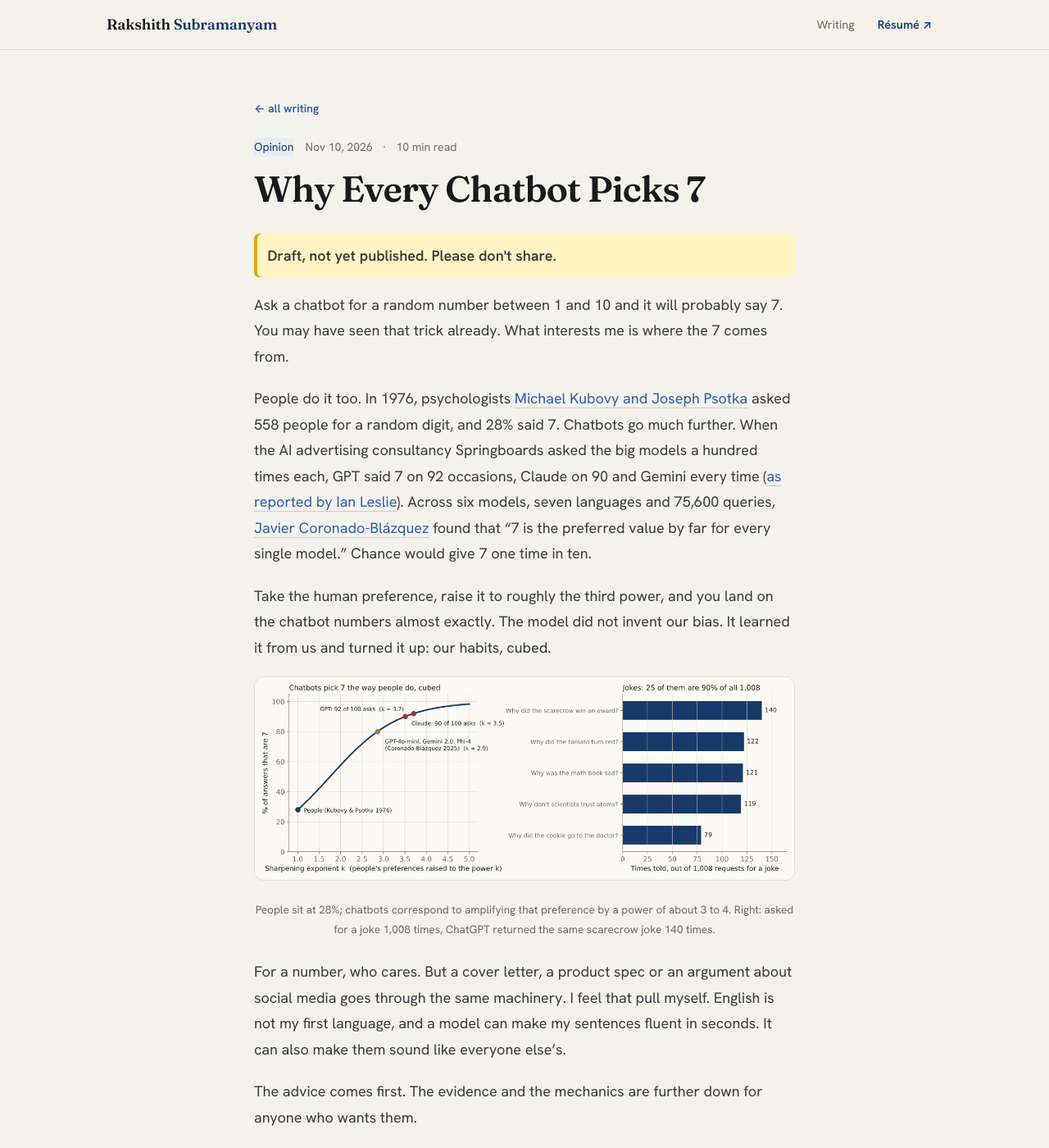
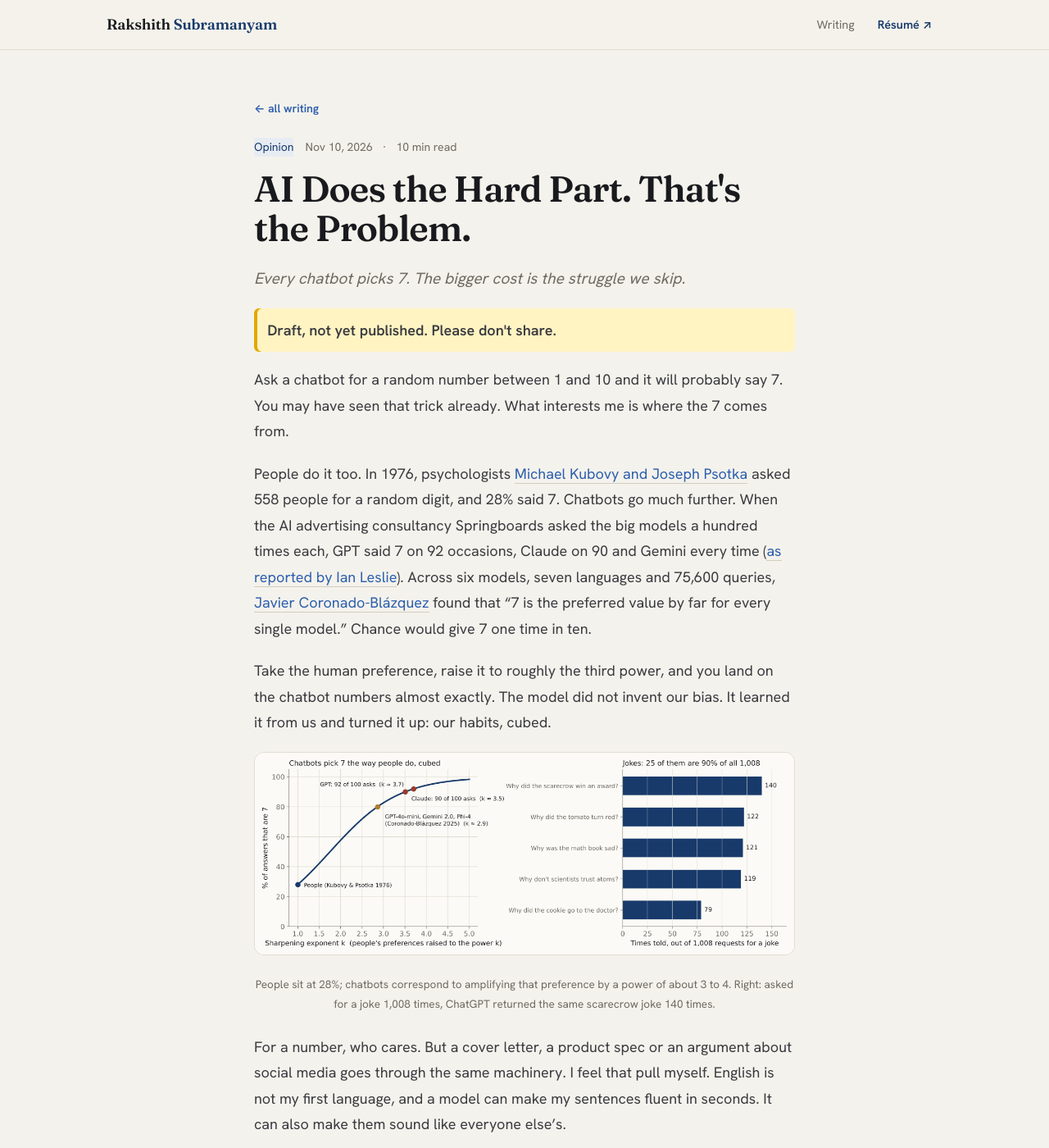
Before and after one commit to Rakshith-2905/portfolio, a Jekyll site: the page built from drafts/2fc3307e2f/index.md, in a window 1280 px wide and 1400 px high. Shown: the whole window at 82% size. Built offline with Jekyll 4.4.1, drawn with Linux system fonts in a browser that asks for light colours; some of the changed text lies outside the part shown.

Commit message:
Draft op-ed: new title and subtitle, friction pivot, learning evidence
Adds optional subtitle support to the post layout.

Co-Authored-By: Claude Opus 5.5 <noreply@anthropic.com>

```diff
--- a/_layouts/post.html
+++ b/_layouts/post.html
@@ -11,6 +11,7 @@ layout: default
       <span>{% include read-time.html content=content %}</span>
     </div>
     <h1>{{ page.title }}</h1>
+    {% if page.subtitle %}<p class="p-dek">{{ page.subtitle }}</p>{% endif %}
     <div class="post-body">
       {{ content }}
     </div>
--- a/assets/css/main.css
+++ b/assets/css/main.css
@@ -431,3 +431,5 @@ footer.foot{border-top:1px solid var(--line); padding:38px 0; margin-top:30px; b
 @media(max-width:560px){ .post-body .drain-cells{grid-template-columns:1fr} .post-body .drain-cells .drain-today{grid-column:auto} .post-body .drain-cells .drain-today img{aspect-ratio:4/3} .post-body .drain-cells div:nth-child(4) img{flex:none; height:auto; aspect-ratio:4/3} }
 .post-body .math-box{border:1px solid #E1DDD2; border-radius:10px; padding:.8em 1.1em; margin:1.6em 0; background:#FBFAF6}
 .post-body .math-box summary{font-weight:700; cursor:pointer}
+
+.post-wrap .p-dek{font-size:1.2rem; line-height:1.45; color:var(--muted); margin:-6px 0 22px; font-style:italic}
--- a/drafts/2fc3307e2f/index.md
+++ b/drafts/2fc3307e2f/index.md
@@ -1,13 +1,14 @@
 ---
 layout: post
-title: "Why Every Chatbot Picks 7"
+title: "AI Does the Hard Part. That's the Problem."
+subtitle: "Every chatbot picks 7. The bigger cost is the struggle we skip."
 date: 2026-11-10
 kind: Opinion
 permalink: /drafts/2fc3307e2f/
 sitemap: false
 robots: noindex
 unlisted: true
-excerpt: "Chatbots pick 7 the way people do, cubed. The same pull is flattening how we write, code and argue, and it takes a few habits to push back."
+excerpt: "Every chatbot picks 7. The bigger cost is the struggle we skip: the slow, hard part of writing, coding and learning is where we do our thinking, and AI is very good at doing it for us."
 ---
 
 <div class="draft-banner">Draft, not yet published. Please don't share.</div>
@@ -25,11 +26,13 @@ Take the human preference, raise it to roughly the third power, and you land on
 
 For a number, who cares. But a cover letter, a product spec or an argument about social media goes through the same machinery. I feel that pull myself. English is not my first language, and a model can make my sentences fluent in seconds. It can also make them sound like everyone else's.
 
+But sameness is only the visible symptom. The bigger cost is what we skip to get there. The slow, hard part of writing, coding or learning is where we do our thinking, and AI is very good at doing that part for us.
+
 The advice comes first. The evidence and the mechanics are further down for anyone who wants them.
 
 ## What to do: find your 4
 
-A model will always offer you the 7: the likeliest answer, nicely phrased. For anything that matters, find your 4 first.
+A model will always offer you the 7: the likeliest answer, nicely phrased, with the hard part already done. For anything that matters, find your 4 first.
 
 1. **Hand off the chores, not the judgment.** Know which one you are asking for.
 2. **Decide what good looks like before you start.** Otherwise twenty polished options pick for you.
@@ -50,6 +53,7 @@ And once in a while, write something with no help at all.
   <figcaption>Three findings, one each for writing, code and how far this has already spread. Sources below.</figcaption>
 </figure>
 
+- It can do the learning for you. About 1,000 high-school students in Turkey practised math with GPT-4. With a plain chat interface they did 48% better in practice, but 17% worse on the exam once it was taken away. A tutor version with safeguards built in avoided most of that drop (Bastani et al., PNAS 2025).
 - Writing gets better, and more alike. AI ideas made stories about 8% more novel but measurably more similar to each other (Doshi and Hauser, 293 writers). With a GPT-4o autocomplete, Indian writers drifted toward Western styles (Agarwal et al.).
 - Opinions move too. People writing with a quietly biased assistant were about twice as likely to argue its side, and their own views shifted afterwards (Jakesch et al., 1,506 people).
 - Code converges and bloats. Models find fewer distinct algorithms than people do, about two where people find three (EMNLP Findings 2025), and agent-written code is 2.3 times more verbose than code in human projects (SlopCodeBench, 2026). Real repositories show no consistent rise in similarity yet (Marchezan et al., 2026).
@@ -130,7 +134,7 @@ For those of us who build these tools, the job is to make them work with people,
 
 Seven is a fine answer. The trouble is that it is everyone's answer, turned up. In a world of 7s no single answer is wrong, but nobody picks 4, and the scarecrow joke is the only joke. Most progress has come from the less likely choice: an odd sentence, a minority view, someone framing the problem differently. Used carelessly, these tools hand us more 7s. Used deliberately, they give everyone the fluency to say something only they would say.
 
-So the next time a model hands you a 7, ask what your 4 is.
+So the next time a model offers to do the hard part, keep some of it for yourself. Ask what your 4 is.
 
 ---
 
@@ -142,6 +146,7 @@ So the next time a model hands you a 7, ask what your 4 is.
 - Leslie, I. (2025). Why are LLMs fixated on the number 7? <https://www.ian-leslie.com/p/why-are-llms-fixated-on-the-number>
 - Van Koevering, K., and Kleinberg, J. (2024). How Random is Random? Evaluating the Randomness and Humaneness of LLMs' Coin Flips. <https://arxiv.org/abs/2406.00092>
 - Agarwal, D., Naaman, M., and Vashistha, A. (2025). AI Suggestions Homogenize Writing Toward Western Styles and Diminish Cultural Nuances. *CHI 2025*. <https://arxiv.org/abs/2409.11360>
+- Bastani, H., Bastani, O., Sungu, A., Ge, H., Kabakcı, Ö., & Mariman, R. (2025). Generative AI without guardrails can harm learning: Evidence from high school mathematics. *PNAS* 122(26). <https://doi.org/10.1073/pnas.2422633122>
 - Bjork, R. A. (1994). Memory and metamemory considerations in the training of human beings. In J. Metcalfe & A. P. Shimamura (Eds.), *Metacognition: Knowing about Knowing* (pp. 185–205). MIT Press.
 - Doshi, A. R., and Hauser, O. P. (2024). Generative AI enhances individual creativity but reduces the collective diversity of novel content. *Science Advances*. <https://doi.org/10.1126/sciadv.adn5290>
 - How Diversely Can Language Models Solve Problems? Exploring the Algorithmic Diversity of Model-Generated Code. *Findings of EMNLP 2025*. <https://arxiv.org/abs/2503.00691>
```
